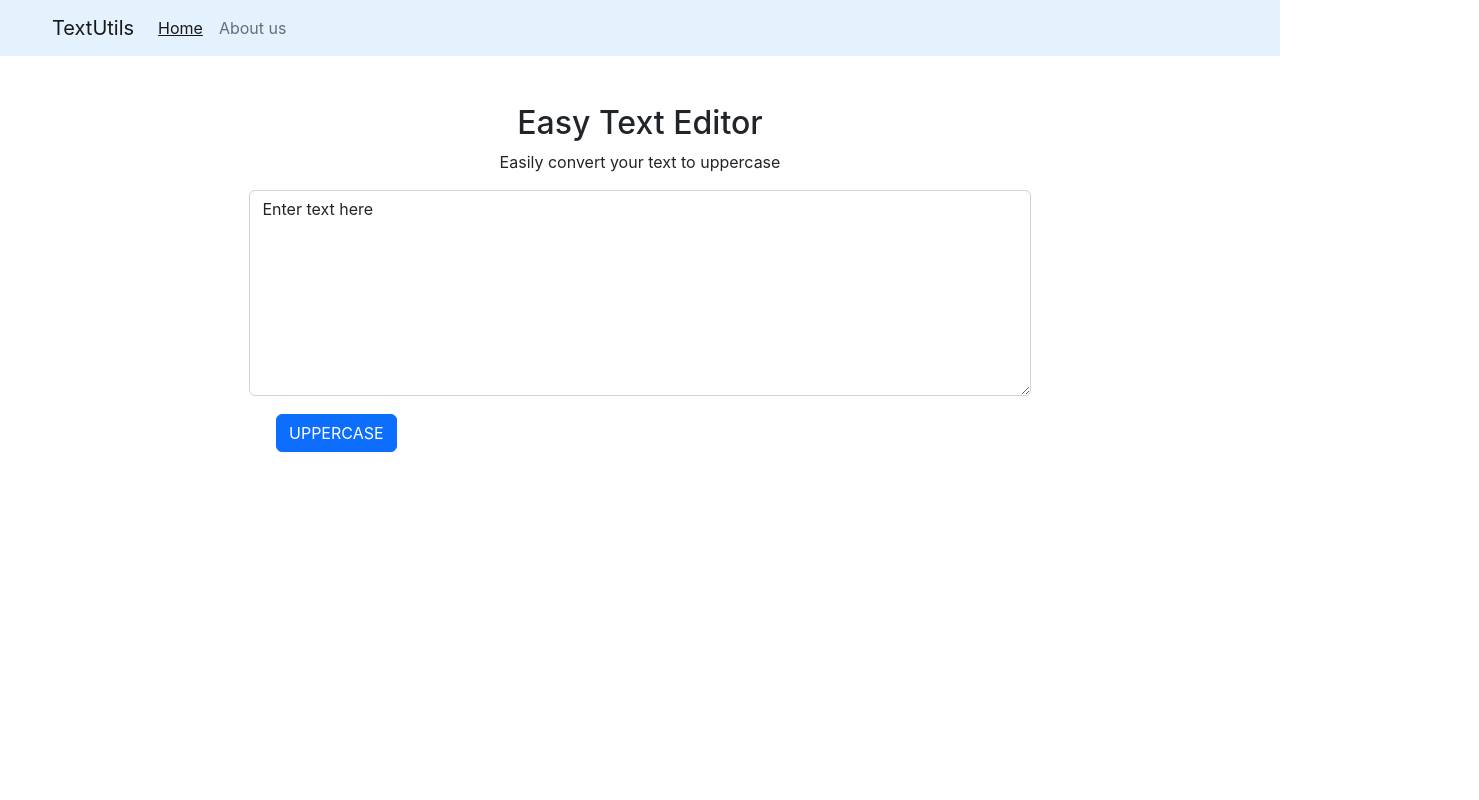
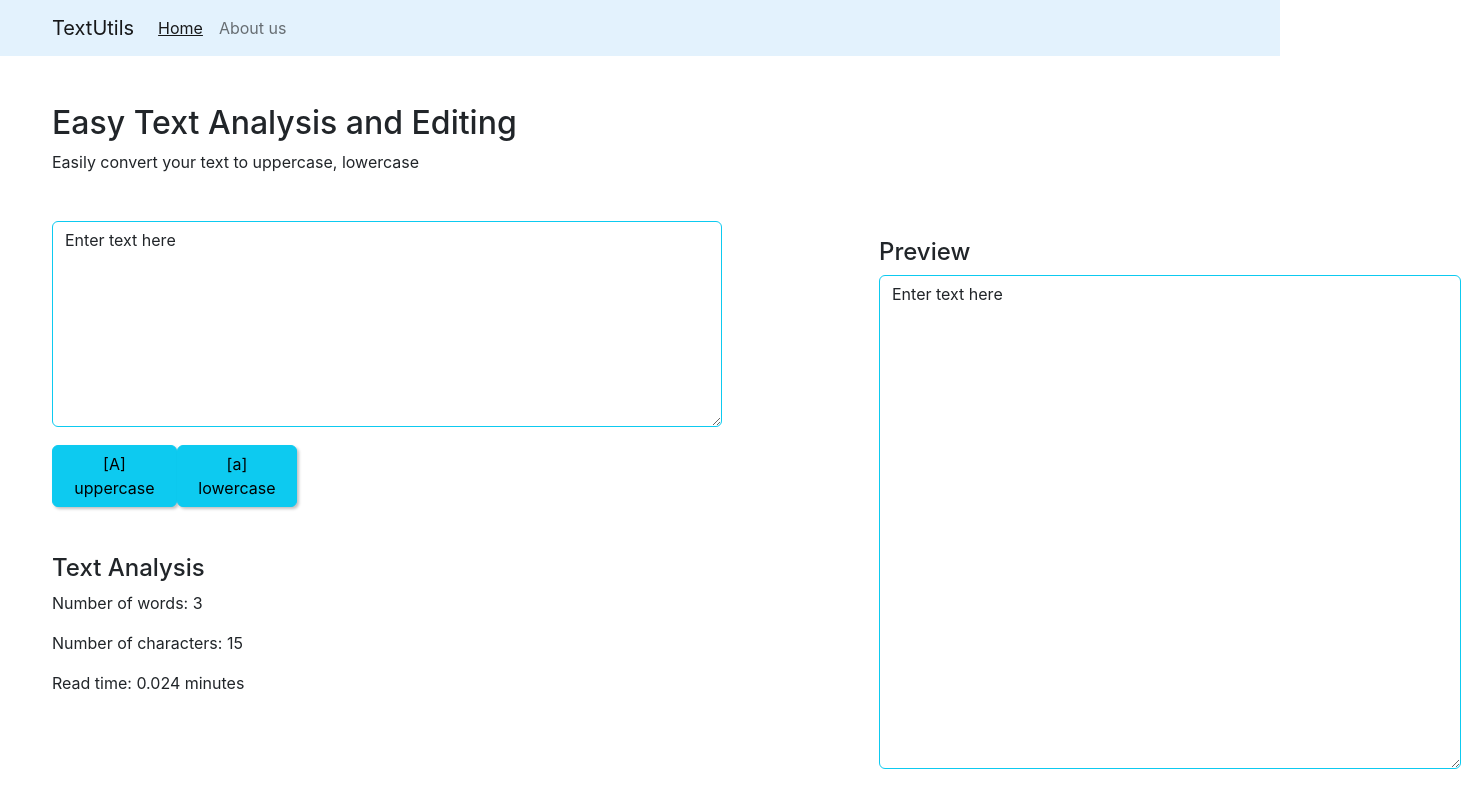
Before and after one commit to shreyasi23/Textutils_React_app, a React (Create React App) app: page / in a window 1280 px wide. Shown: the whole page, 1479 px wide, since content can reach past the window. Built offline with nearby package versions, Linux system fonts and the light colour scheme.

Commit message:
text analysis and preview

```diff
--- a/src/App.js
+++ b/src/App.js
@@ -10,8 +10,8 @@ function App() {
       <Navbar title = "TextUtils" aboutText = "About us"/>
       {/* <Navbar/> */}
       {/* <Navbar aboutText = "About us"/> */}
-      <div className = "container my-3">
-      <TextBox heading = "Easy Text Editor"/>
+      <div className = "container my-3" id = "page_content">
+      <TextBox heading = "Easy Text Analysis and Editing"/>
       </div>
     </>
   );
--- a/src/components/TextBox.js
+++ b/src/components/TextBox.js
@@ -3,22 +3,52 @@ import React, {useState} from 'react'
 export default function TextBox(props){
     const[text, setText] = useState("Enter text here");
 
+    // function to handle click event for uppercase button
     const handleUppercase = (event) =>{
-        console.log("clicked on convert to uppercase button");
+        console.log("clicked on uppercase button");
         let updateText = text.toUpperCase();
         setText(updateText);
     }
 
+    // function to handle change in state of text box (when user types in)
     const handleOnChange = (event) =>{
         console.log("I am handling on change event to change the state of the text box");
         setText(event.target.value);
     }
+
+    // function to handle click event for lowercase button
+    const handleLowercase = (event) =>{
+        console.log("clicked on lowercase button");
+        let updateText = text.toLowerCase();
+        setText(updateText);
+    }
     return(
-        <div className="mb-3">
-            <h2>{props.heading}</h2>
-            <p>Easily convert your text to uppercase</p>
-            <textarea className="form-control" id="exampleFormControlTextarea1" value = {text} onChange = {handleOnChange} rows="8"></textarea>
-            <button className = "btn btn-primary" id = "up_btn" onClick = {handleUppercase}>UPPERCASE</button>
-        </div>
+        <>
+            {/*text editing*/}
+            <section id = "text_edit">
+                <h2 >{props.heading}</h2>
+                <p >Easily convert your text to uppercase, lowercase</p>
+                <textarea className="form-control input_box" id="exampleFormControlTextarea1" value = {text} onChange = {handleOnChange} rows="8"></textarea>
+                <div id = "button_box">
+                    <button className = "btn btn-info my_btn_style"  onClick = {handleUppercase}>[A] uppercase</button>
+                    <button className = "btn btn-info my_btn_style" onClick = {handleLowercase}>[a] lowercase</button>
+                </div>
+            </section>
+
+            {/*text analysis*/}
+            <section id = "text_analysis">
+                <h4 id = "ta_heading">Text Analysis</h4>
+                <p>Number of words: {text === ""? 0:text.split(" ").length}</p>
+                <p>Number of characters: {text.length}</p>
+                <p>Read time: {0.008 * (text === ""? 0:text.split(" ").length)} minutes</p>
+            </section>
+
+            {/*text preview*/}
+            <section id = "text_preview">
+                <h4 id = "tp_heading">Preview</h4>
+                {/* <div id = "preview_display">{text}</div> */}
+                <textarea className="form-control preview_box" id="exampleFormControlTextarea1" rows = "20" cols= "200" value={text}></textarea>
+            </section>
+        </>
     )
 }
--- a/src/index.css
+++ b/src/index.css
@@ -1,3 +1,8 @@
+*{
+  margin: 0px;
+  padding: 0px;
+  box-sizing: border-box;
+}
 body {
   margin: 0;
   font-family: -apple-system, BlinkMacSystemFont, 'Segoe UI', 'Roboto', 'Oxygen',
@@ -33,7 +38,7 @@ code {
 
 .form-control {
   display: block;
-  width: 70%;
+  width: 60%;
   padding: 0.375rem 0.75rem;
   font-size: 1rem;
   font-weight: 400;
@@ -41,13 +46,14 @@ code {
   color: #212529;
   background-color: #fff;
   background-clip: padding-box;
-  border: 1px solid #ced4da;
+  /* border: 1px solid #ced4da; */
+  border: 1px solid #0dcaf0;
   -webkit-appearance: none;
   -moz-appearance: none;
   appearance: none;
   border-radius: 0.375rem;
   transition: border-color .15s ease-in-out,box-shadow .15s ease-in-out;
-  margin: auto;
+  /* margin: auto; */
 }
 
 .my-3 {
@@ -55,12 +61,72 @@ code {
   margin-bottom: 1rem!important;
 }
 
-h2, p{
+.h2_short{
   text-align:center;
 }
 
-#up_btn{
+
+#button_box{
+  /* border: 2px solid black; */
+  display: flex;
+  justify-content: space-between;
+  width: 245px;
   position: relative;
   top: 18px;
-  left: 194px;
+  /* left: 194px; */
 }
+
+#button_box .my_btn_style{
+  box-shadow: 2px 2px 3px #1e1e1e45;
+}
+
+/* #ta_heading{
+  /* border: 2px solid black;
+  position: relative;
+  top: -7px;
+  left: -1px;
+} */
+
+#text_analysis{
+  /* border: 2px solid black; */
+  position: relative;
+  top: 65px;
+  width: 914px;
+  /* margin: auto; */
+}
+
+#page_content{
+  /* border: 2px solid black; */
+  display: flex;
+  flex-direction: column;
+  margin-left: 40px;
+  height: 606px;
+}
+
+#text_preview {
+  /* border: 2px solid black; */
+  width: 600px;
+  position: relative;
+  /* top: -400px; */
+  bottom: 408px;
+  left: 827px;
+}
+
+#tp_heading{
+  /* border: 2px solid black; */
+  width: 100px;
+}
+
+#preview_display{
+  border: 2px solid cyan;
+  height: 500px;
+}
+
+.preview_box{
+  width: 97%;
+  border: 1px solid #0dcaf0;
+}
+
+.input_box{
+  margin-top: 47px;
+}
```
